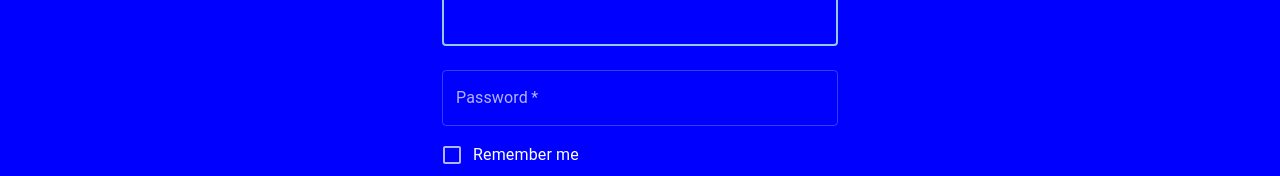
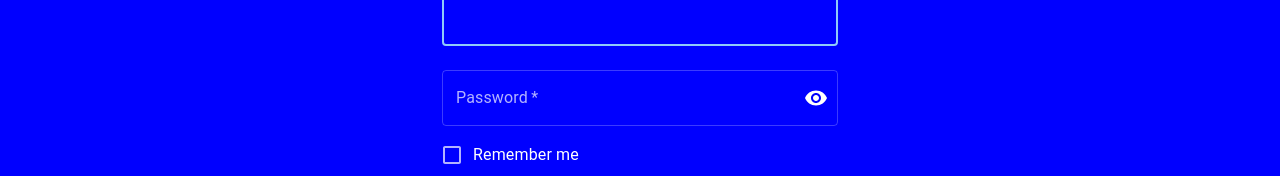
Before and after one commit to saahilanande/Frontend-MTRS, a React (Vite) app: page /login in a window 1280 px wide. Shown: the part 250-426 px from the top of the page. Built offline with nearby package versions, Linux system fonts and the light colour scheme.

Commit message:
Password visibility handled in login form

```diff
--- a/src/Components/LoginForm.tsx
+++ b/src/Components/LoginForm.tsx
@@ -9,15 +9,22 @@
   Checkbox,
   Button,
   Grid,
+  IconButton,
+  InputAdornment,
 } from "@mui/material";
 import Link from "@mui/material/Link";
 import LoginIcon from "@mui/icons-material/Login";
 import * as Yup from "yup";
-import React from "react";
+import { useState } from "react";
 import { useFormik } from "formik";
+import { VisibilityOff, Visibility } from "@mui/icons-material";
 
 function LoginForm() {
   const handleSubmit = () => {};
+
+  const [showPassword, setShowPassword] = useState(false);
+
+  const handleClickShowPassword = () => setShowPassword((show) => !show);
 
   const validationSchema = Yup.object().shape({
     email: Yup.string().email("Invalid email").required("Required"),
@@ -97,6 +104,21 @@
                 ? "" + formik.errors.password
                 : null
             }
+            InputProps={{
+              // <-- This is where the toggle button is added.
+              endAdornment: (
+                <InputAdornment position="end">
+                  <IconButton
+                    aria-label="toggle password visibility"
+                    onClick={handleClickShowPassword}
+                    // onMouseDown={handleMouseDownPassword}
+                    edge="end"
+                  >
+                    {showPassword ? <VisibilityOff /> : <Visibility />}
+                  </IconButton>
+                </InputAdornment>
+              ),
+            }}
           />
           <FormControlLabel
             control={<Checkbox value="remember" color="primary" />}
--- a/src/Components/SignupForm.tsx
+++ b/src/Components/SignupForm.tsx
@@ -199,7 +199,6 @@
                         <IconButton
                           aria-label="toggle password visibility"
                           onClick={handleClickShowPassword}
-                          // onMouseDown={handleMouseDownPassword}
                           edge="end"
                         >
                           {showPassword ? <VisibilityOff /> : <Visibility />}
```
